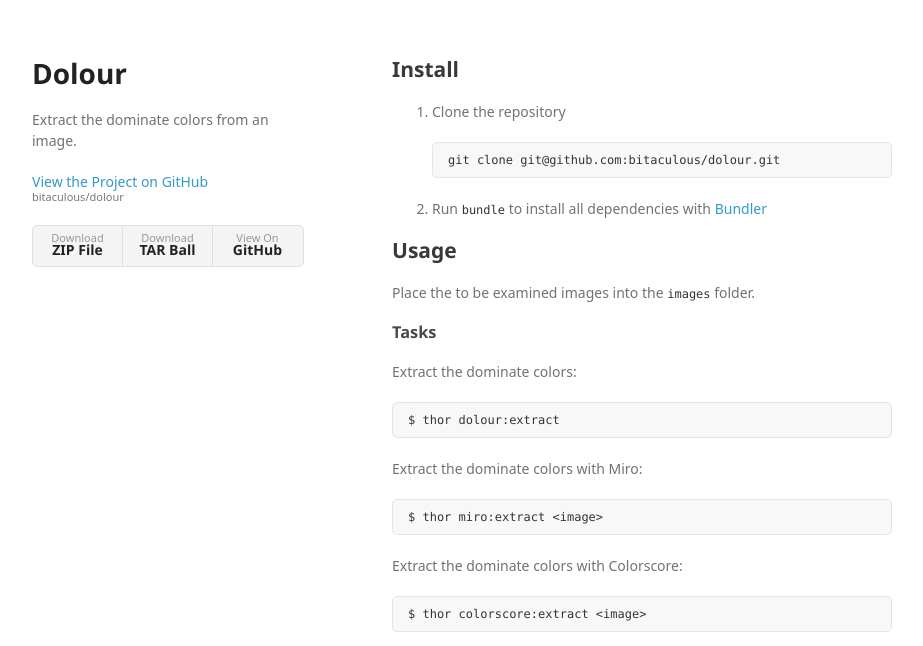
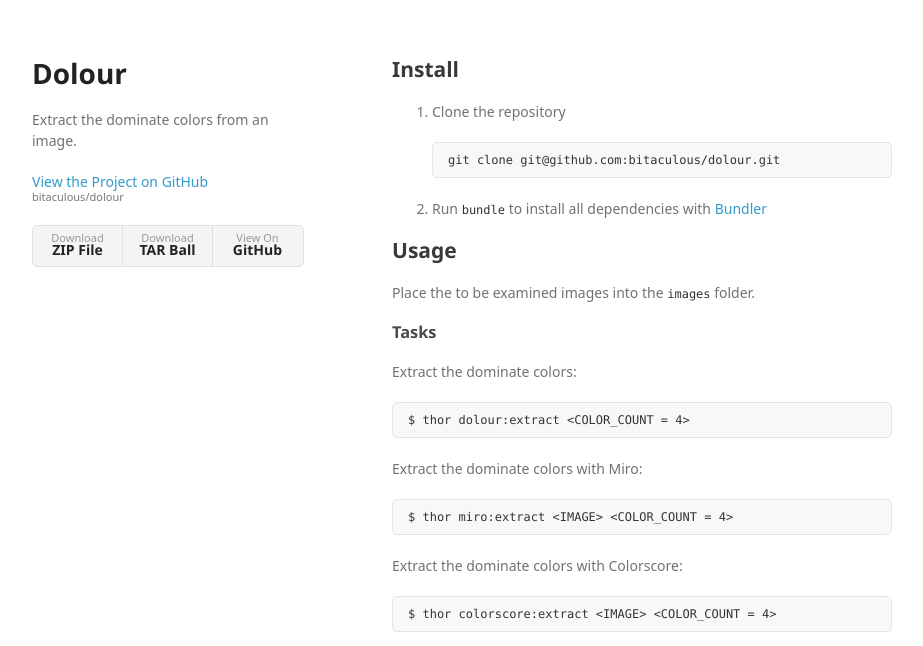
Before and after one commit to bitaculous/dolour, a plain HTML site: page index.html in a window 1280 px wide. Shown: the top 646 px of the page, without its empty margins (178-1101 px from the left). Drawn offline with Linux system fonts and the light colour scheme; a web font is replaced by a local one.

```diff
--- a/index.html
+++ b/index.html
@@ -50,17 +50,17 @@
 
 <p>Extract the dominate colors:</p>
 
-<pre><code>$ thor dolour:extract
+<pre><code>$ thor dolour:extract &lt;COLOR_COUNT = 4&gt;
 </code></pre>
 
 <p>Extract the dominate colors with Miro:</p>
 
-<pre><code>$ thor miro:extract &lt;image&gt;
+<pre><code>$ thor miro:extract &lt;IMAGE&gt; &lt;COLOR_COUNT = 4&gt;
 </code></pre>
 
 <p>Extract the dominate colors with Colorscore:</p>
 
-<pre><code>$ thor colorscore:extract &lt;image&gt;
+<pre><code>$ thor colorscore:extract &lt;IMAGE&gt; &lt;COLOR_COUNT = 4&gt;
 </code></pre>
 
 <h2>
```
Also changed, not shown: params.json (+1 -1 lines).
